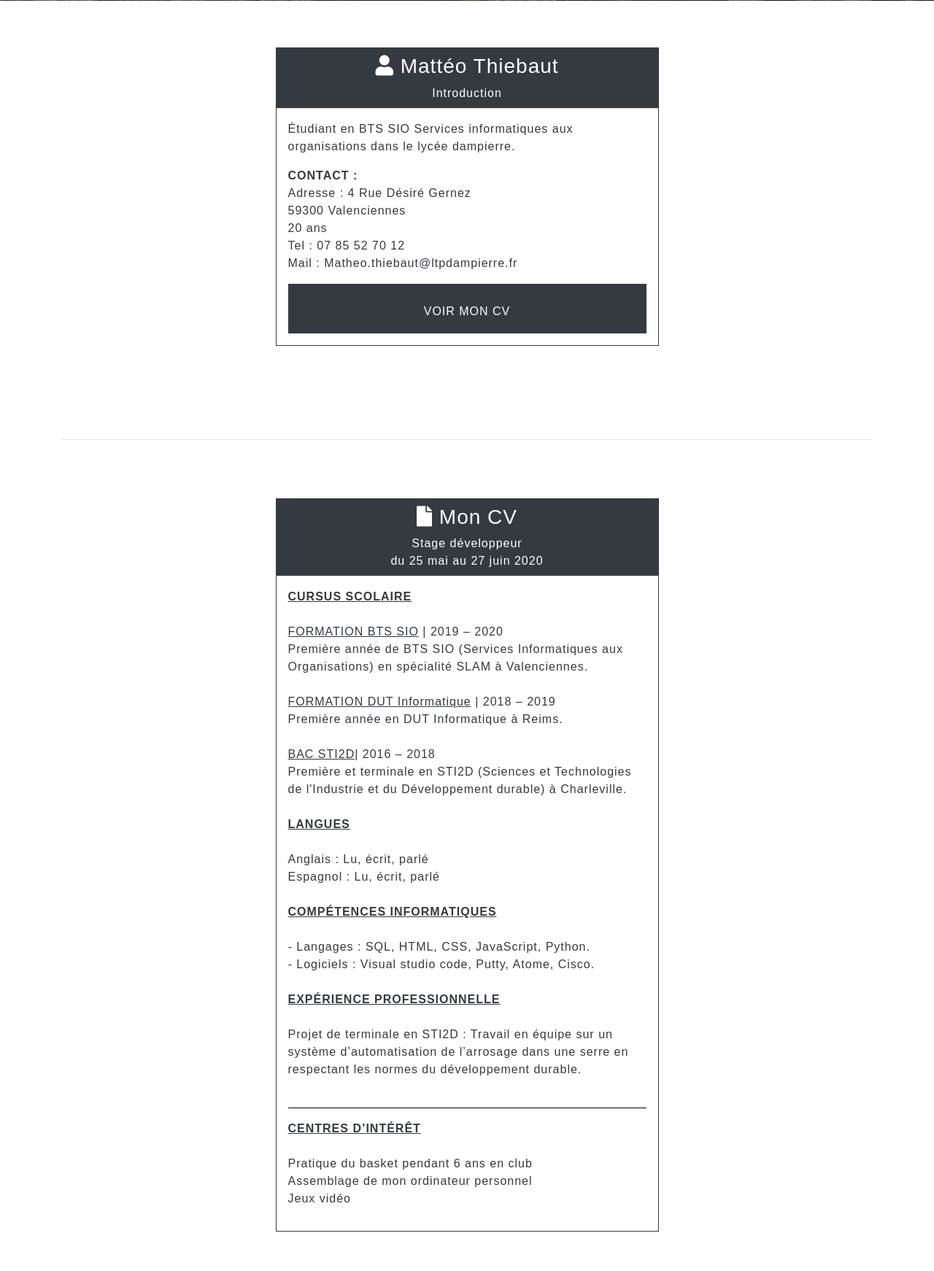
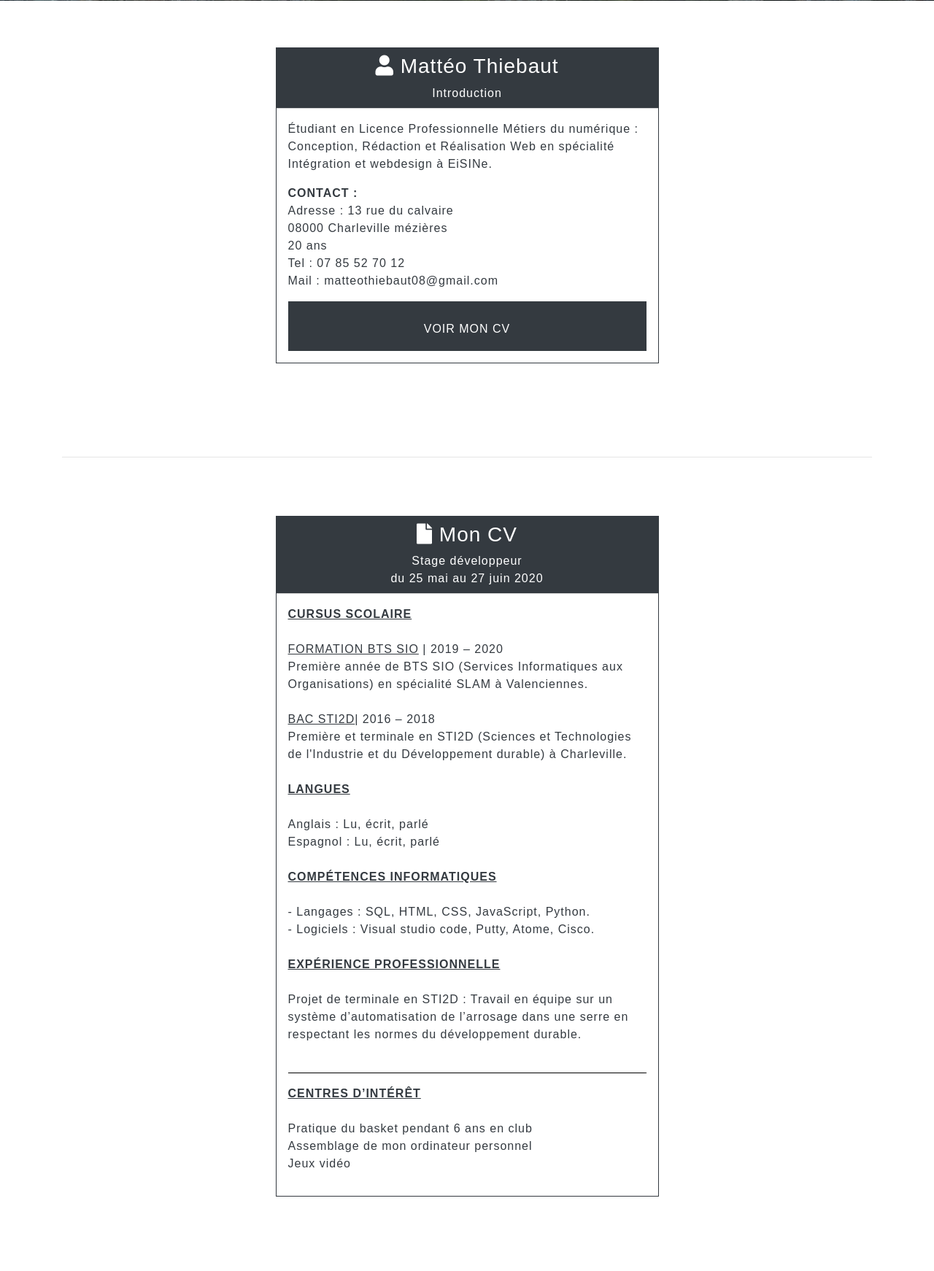
Before and after one commit to MatteoThiebaut/v1, a PHP site: page / in a window 1280 px wide. Shown: the part 687-2429 px from the top of the page at 73% size. Run offline with PHP 8.4, Linux system fonts and the light colour scheme; some libraries are stand-ins or nearby versions.

Commit message:
maj email

```diff
--- a/index.html
+++ b/index.html
@@ -109,14 +109,15 @@
                             </div>
                         </div>
                         <div class="card-body p-3">
-                            <p> Étudiant en BTS SIO Services informatiques aux organisations dans le lycée dampierre.
+                            <p> Étudiant en Licence Professionnelle Métiers du numérique : Conception, Rédaction et
+                                Réalisation Web en spécialité Intégration et webdesign à EiSINe.
                             </p>
                             <p><b>CONTACT :</b><br>
-                                Adresse : 4 Rue Désiré Gernez <br>
-                                59300 Valenciennes <br>
+                                Adresse : 13 rue du calvaire <br>
+                                08000 Charleville mézières <br>
                                 20 ans <br>
                                 Tel : 07 85 52 70 12 <br>
-                                Mail : Matheo.thiebaut@ltpdampierre.fr <br>
+                                Mail : matteothiebaut08@gmail.com <br>
                             </p>
                             <div class="text-center">
                                 <div class="btn-info">
@@ -153,9 +154,6 @@
                                 SLAM
                                 à
                                 Valenciennes.<br>
-                                <br>
-                                <u>FORMATION DUT Informatique</u> | 2018 – 2019<br>
-                                Première année en DUT Informatique à Reims.<br>
                                 <br>
                                 <u>BAC STI2D</u>| 2016 – 2018 <br>
                                 Première et terminale en STI2D (Sciences et Technologies de l'Industrie et du
@@ -203,7 +201,7 @@
             <h2 class="text-center"></h2>
             <div class="row justify-content-center">
                 <div class="col-12 col-md-8 col-lg-6 pb-5">
-                    <form enctype="text/plain" method="get" action="mailto:matheo.thiebaut@ltpdampierre.fr">
+                    <form enctype="text/plain" method="get" action="mailto:matteothiebaut08@gmail.com">
                         <div class="card border-primary rounded-0">
                             <div class="card-header p-0">
                                 <div class="bg-info text-white text-center py-2">
```
Also changed, not shown: carousel.css (line endings or trailing spaces).
